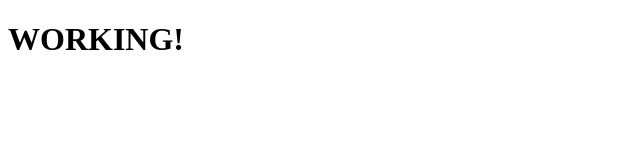
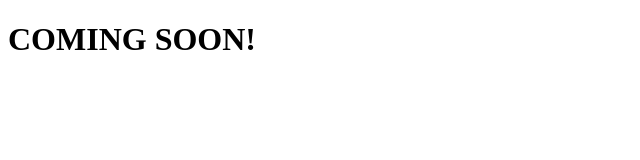
Before and after one commit to erenerdogann/portfolio, a plain HTML site: page index.html in a window 1280 px wide. Shown: the whole page, without its empty margins (0-640 px from the left). Drawn offline with Linux system fonts and the light colour scheme.

Commit message:
Update index.html

```diff
--- a/index.html
+++ b/index.html
@@ -7,6 +7,6 @@
     <title>Document</title>
 </head>
 <body>
-    <h1>WORKING!</h1>
+    <h1>COMING SOON!</h1>
 </body>
 </html>
```
